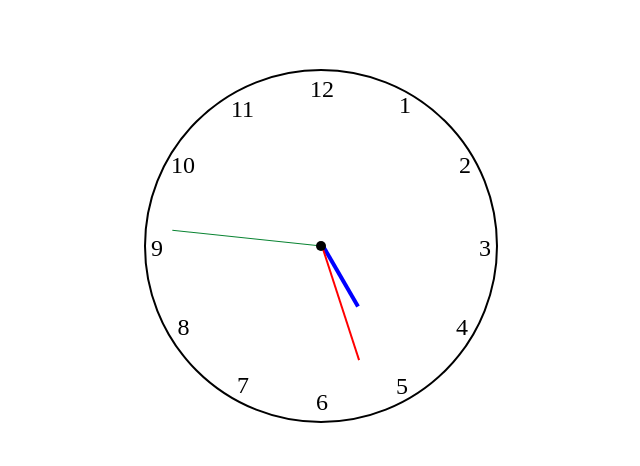
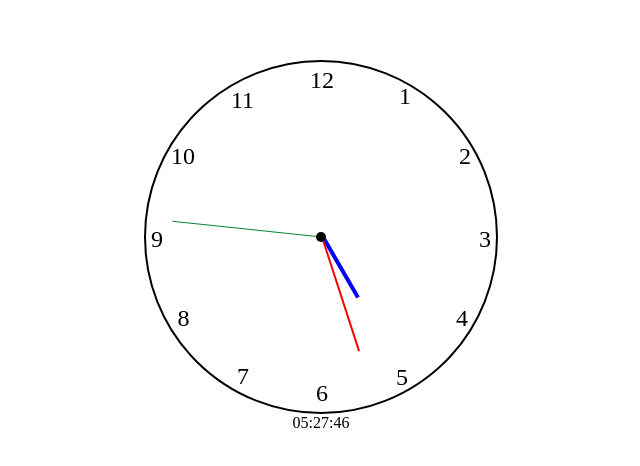
Before and after one commit to alaksandarjesus/simple-analog-clock, a plain HTML site: page index.html in a window 1280 px wide. Shown: the part 154-620 px from the top of the page, without its empty margins (319-959 px from the left). Drawn offline with Linux system fonts and the light colour scheme.

```diff
--- a/index.css
+++ b/index.css
@@ -10,7 +10,9 @@
     display: flex;
     justify-content: center;
     align-items: center;
+    flex-direction: column;
 }
+
 .frame{
     width:350px;
     height: 350px;
--- a/index.html
+++ b/index.html
@@ -34,6 +34,9 @@
             <div class="hand second-hand"></div>
             <div class="center-button"></div>
         </div>
+        <div class="timestamp">
+            <div><span class="hours"></span>:<span class="minutes"></span>:<span class="seconds"></span></div>
+        </div>
     </div>
 
     <script src="index.js"></script>
--- a/index.js
+++ b/index.js
@@ -1,50 +1,65 @@
 const secondHandElement = document.querySelector(".second-hand");
 const minuteHandElement = document.querySelector(".minute-hand");
 const hourHandElement = document.querySelector(".hour-hand");
+const timestampElement = document.querySelector(".timestamp");
+const hours = timestampElement.querySelector(".hours");
+const minutes = timestampElement.querySelector(".minutes");
+const seconds = timestampElement.querySelector(".seconds");
 let secondHandAngle = 0;
 let hourHandAngle = 0;
 let minuteHandAngle = 0;
 
 const now = new Date();
 const hour = now.getHours();
-const hourFormatted = hour < 12? hour: (hour - 12);
-hourHandAngle = 30*hourFormatted;
+const hourFormatted = hour < 12 ? hour : (hour - 12);
+hourHandAngle = 30 * hourFormatted;
 
 const minute = now.getMinutes();
-minuteHandAngle = minute*6;
+minuteHandAngle = minute * 6;
+
+const second = now.getSeconds();
+secondHandAngle = second * 6;
 
 
-const second = now.getSeconds();
-secondHandAngle = second*6;
+hourHandElement.style.transform = `rotate(${hourHandAngle}deg)`
+minuteHandElement.style.transform = `rotate(${minuteHandAngle}deg)`;
+secondHandElement.style.transform = `rotate(${secondHandAngle}deg)`;
 
+function updateTimestamp() {
+    const now = new Date();
+    const hour = now.getHours();
+    const hourFormatted = hour < 12 ? hour : (hour - 12);
+    hours.innerHTML = hourFormatted.toString().padStart(2, '0');
+    const minute = now.getMinutes();
+    minutes.innerHTML = minute.toString().padStart(2, '0');;
+    const second = now.getSeconds();
+    seconds.innerHTML = second.toString().padStart(2, '0');;
 
-hourHandElement.style.transform =`rotate(${hourHandAngle}deg)`
-minuteHandElement.style.transform =`rotate(${minuteHandAngle}deg)`;
-secondHandElement.style.transform =`rotate(${secondHandAngle}deg)`;
+}
 
-
-setInterval(()=>{
-secondHandAngle = secondHandAngle + 6;
-if(secondHandAngle >= 360){
-    secondHandAngle = 0;
-    updateMinuteHand();
-}
-secondHandElement.style.transform =`rotate(${secondHandAngle}deg)`;
+setInterval(() => {
+    secondHandAngle = secondHandAngle + 6;
+    if (secondHandAngle >= 360) {
+        secondHandAngle = 0;
+        updateMinuteHand();
+    }
+    secondHandElement.style.transform = `rotate(${secondHandAngle}deg)`;
+    updateTimestamp();
 
 }, 1000)
 
-function updateMinuteHand(){
+function updateMinuteHand() {
     minuteHandAngle = minuteHandAngle + 6;
-    if(minuteHandAngle >= 360){
+    if (minuteHandAngle >= 360) {
         minuteHandAngle = 0;
         updateHourHand();
     }
-    minuteHandElement.style.transform =`rotate(${minuteHandAngle}deg)`;
+    minuteHandElement.style.transform = `rotate(${minuteHandAngle}deg)`;
 }
-function updateHourHand(){
+function updateHourHand() {
     hourHandAngle = hourHandAngle + 6;
-    if(hourHandAngle >= 360){
+    if (hourHandAngle >= 360) {
         hourHandAngle = 0;
     }
-    hourHandElement.style.transform =`rotate(${hourHandAngle}deg)`;
+    hourHandElement.style.transform = `rotate(${hourHandAngle}deg)`;
 }
```
Also changed, not shown: 1 other file.
